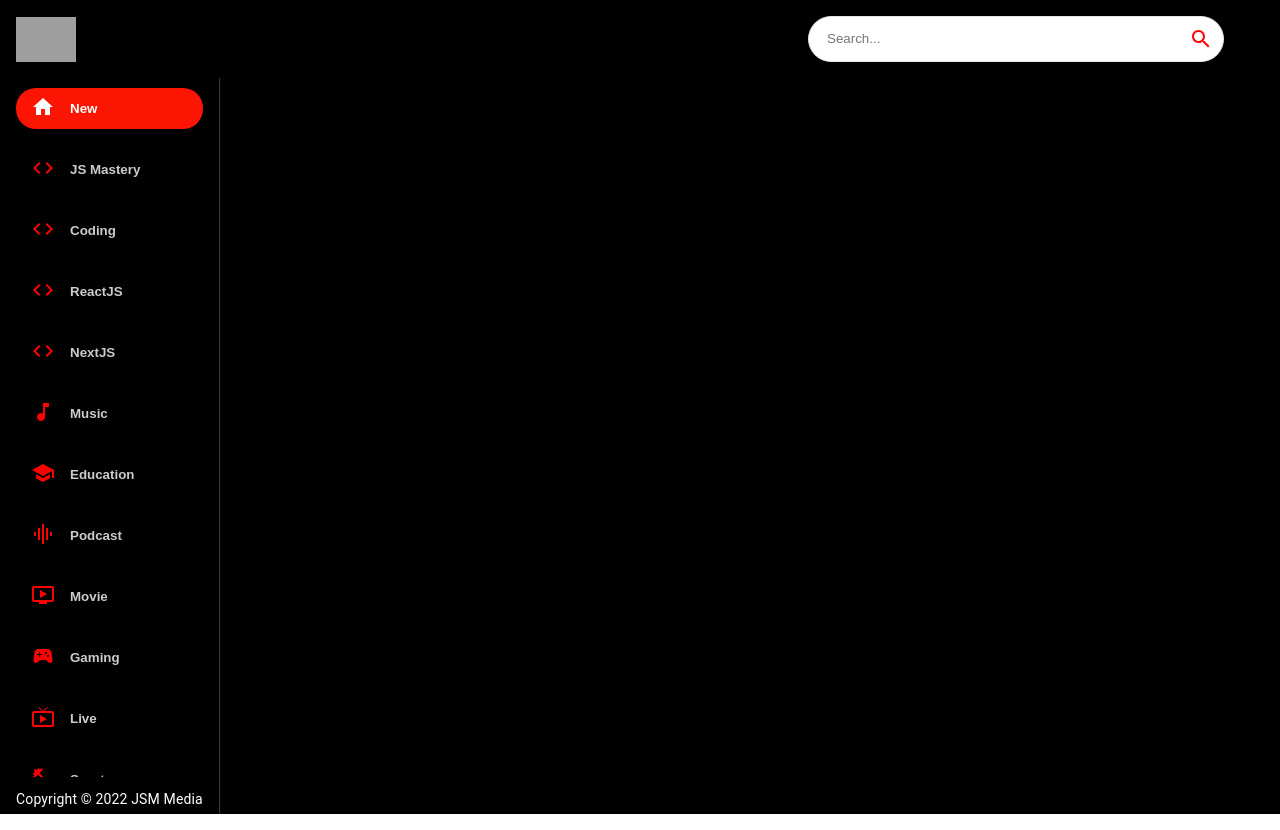
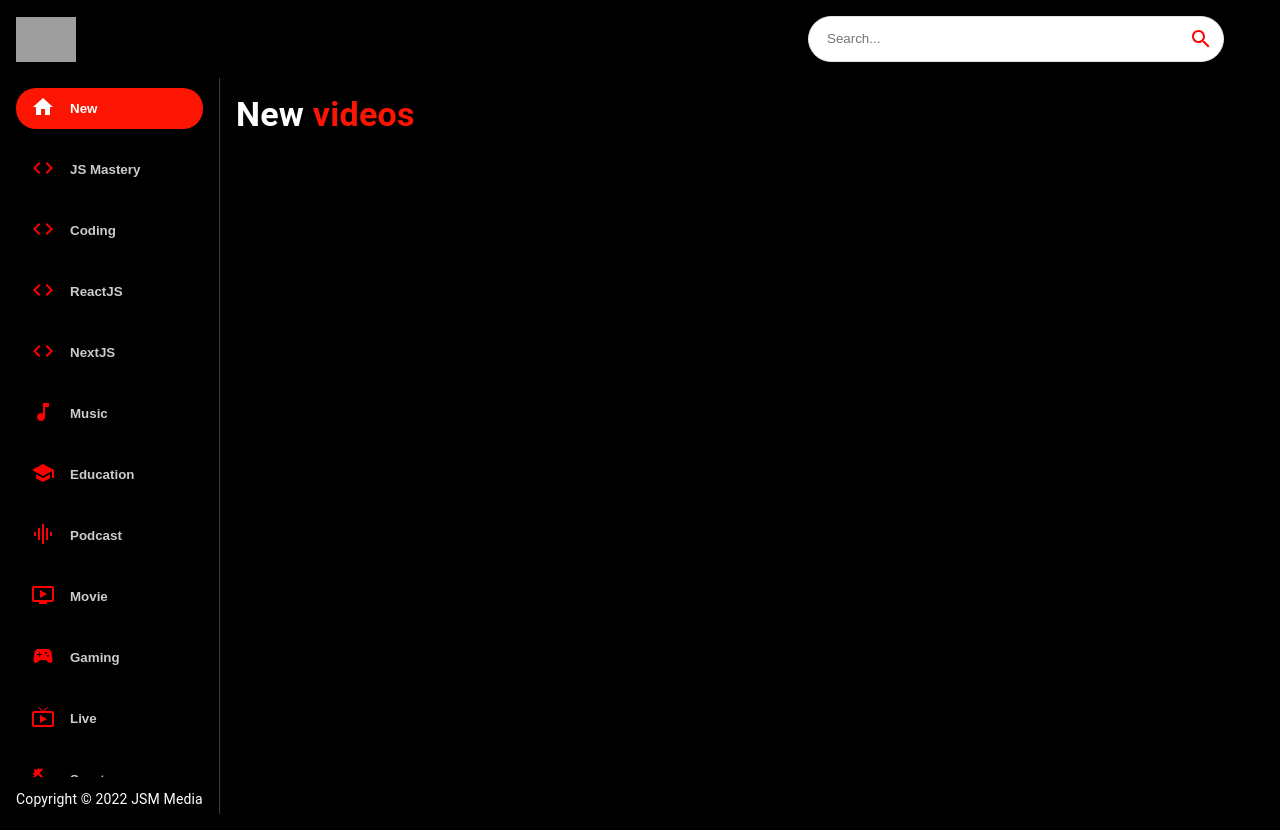
Before and after one commit to shahiiin/clone-youtube-with-react-and-material-ui, a React (Create React App) app: page / in a window 1280 px wide. Built offline with nearby package versions, Linux system fonts and the light colour scheme; grey boxes are pictures that could not be loaded.

Commit message:
make video component

```diff
--- a/src/components/Feed.jsx
+++ b/src/components/Feed.jsx
@@ -1,6 +1,7 @@
 import { useState, useEffect } from 'react'
 import { Box, Typography, Stack } from '@mui/material'
-import Sidebar from './Sidebar'
+import {Sidebar,Videos} from './'
+
 
 const Feed = () => {
   return (
@@ -11,8 +12,11 @@ const Feed = () => {
           Copyright © 2022 JSM Media
         </Typography>
       </Box>
-      <Box>
-
+      <Box p={2} sx={{ overflowY: "auto", height: "90vh", flex: 2 }}>
+        <Typography variant="h4" fontWeight="bold" mb={2} sx={{ color: "white" }}>
+          New <span style={{ color: "#FC1503" }}>videos</span>
+        </Typography>
+        <Videos videos={[]}/>
       </Box>
     </Stack>
   )
--- /dev/null
+++ b/src/components/Videos.jsx
@@ -0,0 +1,9 @@
+import React from 'react'
+
+const Videos = () => {
+  return (
+    <div>Videos</div>
+  )
+}
+
+export default Videos
--- a/src/components/index.js
+++ b/src/components/index.js
@@ -5,3 +5,4 @@ export { default as SearchFeed } from './SearchFeed'
 export { default as VideoDetail } from './VideoDetail'
 export { default as SearchBar } from './SearchBar'
 export { default as Sidebar } from './Sidebar'
+export { default as Videos } from './Videos'
```
